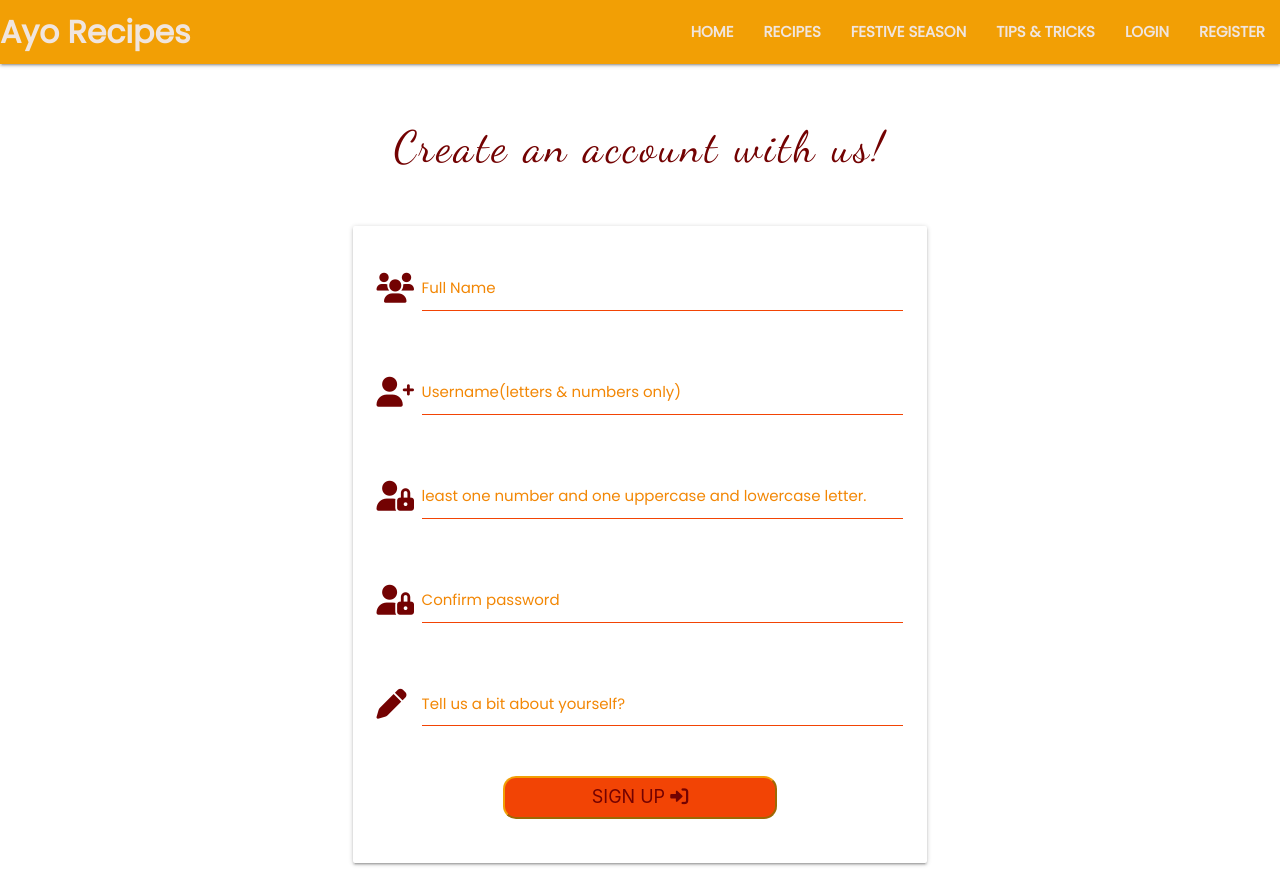
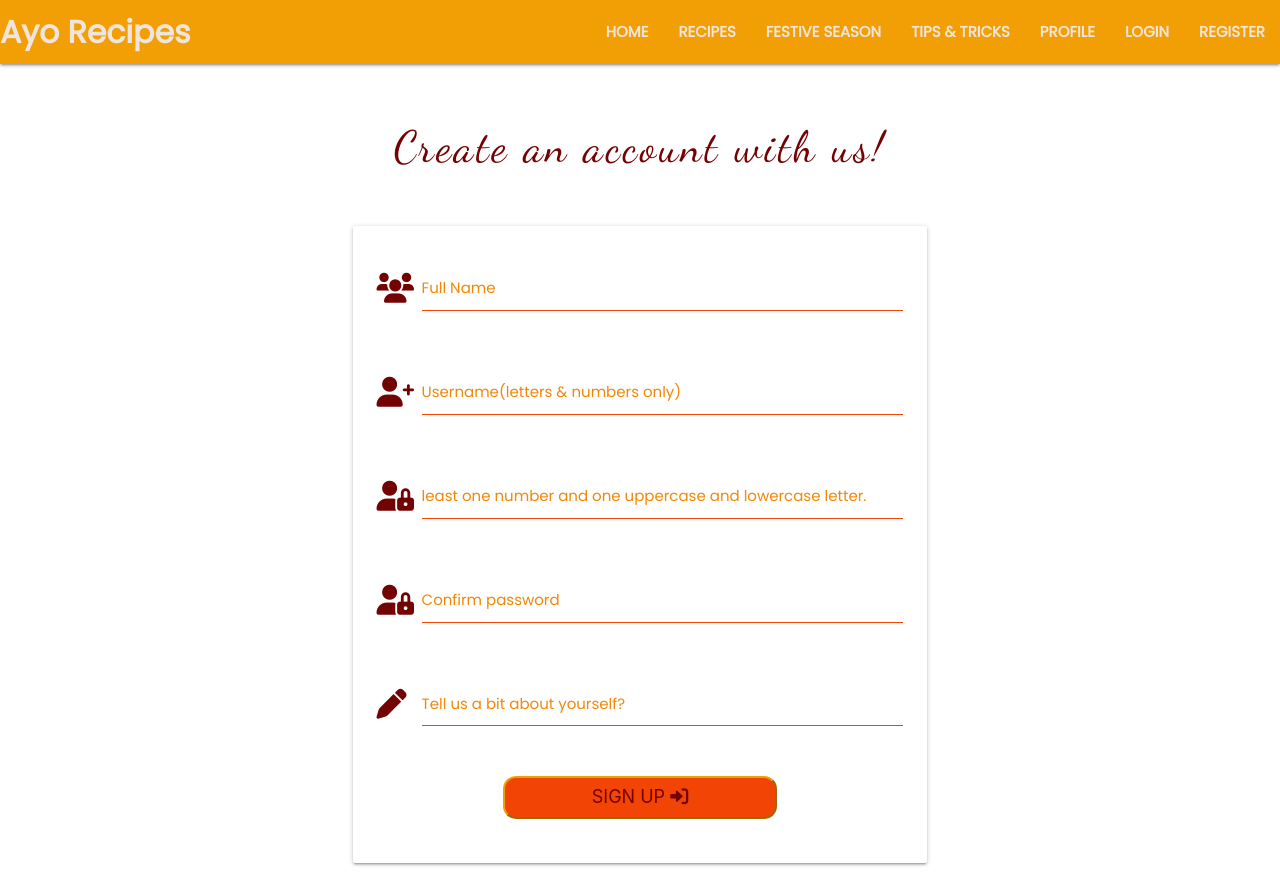
Before and after one commit to Didisimmons/Ayo-Recipes, a Flask app: page /register in a window 1280 px wide. Shown: the top 877 px of the page. Run offline with Flask 2, Linux system fonts and the light colour scheme; some libraries are stand-ins or nearby versions; grey boxes are pictures that could not be loaded.

Commit message:
add session user profile

```diff
--- a/app.py
+++ b/app.py
@@ -33,8 +33,8 @@ def register():
             {"username": request.form.get("username").lower()})
 
         if confirm_user:
-            flash("Sorry but the username choosen is taken,"
-                + "try another")
+            flash("Sorry but the username choosen is taken," +
+                "try another")
             return redirect(url_for("register"))
 
         confirm_password1 = request.form.get("password")
@@ -54,6 +54,8 @@ def register():
 
         session["user"] = request.form.get("username").lower()
         flash("Congratulations! Account created")
+        return redirect(url_for("profile"), username=session["user"])
+
     return render_template("register.html")
 
 
@@ -69,15 +71,17 @@ def login():
             {"username": request.form.get("username").lower()})
 
         if confirm_user:
-            # ensure that the hashed password matches
             if check_password_hash(
-                    confirm_user["password"],request.form.get("password")):
-                    session["user"] = request.form.get("username").lower()
-                    flash("Hola! Welcome, {}".format(
-                        request.form.get("username")))
+                    confirm_user["password"], request.form.get("password")):
+                session["user"] = request.form.get("username").lower()
+                flash("Hola! Welcome, {}".format(
+                    request.form.get("username")))
+                return redirect(url_for(
+                            "profile", username=session["user"]))
             else:
                 # invalid password match
-                flash("Sorry the details provided do not match our system, try again!")
+                flash("Sorry the details provided do not"
+                    + "match our system, try again!")
                 return redirect(url_for("login"))
 
         else:
@@ -87,6 +91,15 @@ def login():
     return render_template("login.html")
 
 
+@app.route("/profile/<username>", methods=["GET", "POST"])
+def profile(username):
+    username = mongo.db.users.find_one(
+        {"username": session["user"]})["username"]
+    recipes_user = mongo.db.recipes.find(
+        {"created_by": session["user"]})
+    return render_template("profile.html", username=username)
+
+
 if __name__ == "__main__":
     app.run(host=os.environ.get("IP"),
             port=int(os.environ.get("PORT")),
--- a/static/css/style.css
+++ b/static/css/style.css
@@ -132,6 +132,16 @@ button{
     color:#f44336;
 }
 
+/* profile */
+.profile-header{
+    color:#730202;
+    letter-spacing: 3px;
+
+}
+
+.profile-header h3{
+    padding:2rem 0;
+}
 
 /* footer */
 
@@ -218,6 +228,10 @@ button{
         padding:2rem 0 ;
     }
 
+    .profile-header h3{
+        font-size:1.5rem;
+    }
+
 }
 
 @media only screen and (max-width:768px){
--- a/templates/base.html
+++ b/templates/base.html
@@ -29,9 +29,9 @@
                      <li><a href="">RECIPES</a></li>
                      <li><a href="">FESTIVE SEASON</a></li>
                      <li><a href="">TIPS & TRICKS</a></li>
-              <!--       <li><a href="">KITCHENWARES</a></li>
-                     <li><a href="">PROFILE </a></li>
+              <!--   <li><a href="">KITCHENWARES</a></li>
                      <li><a href="">EXPERT ADVICE</a></li> -->
+                     <li><a href="{{url_for('profile', username=session['user'])}}">PROFILE </a></li>
                      <li><a href="{{url_for('login')}}">LOGIN</a></li>
                      <li><a href="{{url_for('register')}}">REGISTER</a></li>
              </ul>
@@ -56,7 +56,7 @@
              <li><a href="">FESTIVE SEASON</a></li>
              <li><a href="">TIPS & TRICKS</a></li>
              <li><a href="">KITCHENWARES</a></li>
-             <li><a href="">PROFILE</a></li>
+             <li><a href="{{url_for('profile', username=session['user'])}}">PROFILE</a></li>
              <li><a href="">EXPERT ADVICE</a></li>
              <li><a href="{{url_for('login')}}">LOGIN</a></li>
              <li><a href="{{url_for('register')}}">REGISTER</a></li>
```
Also changed, not shown: templates/profile.html (added, +24 -0 lines).
